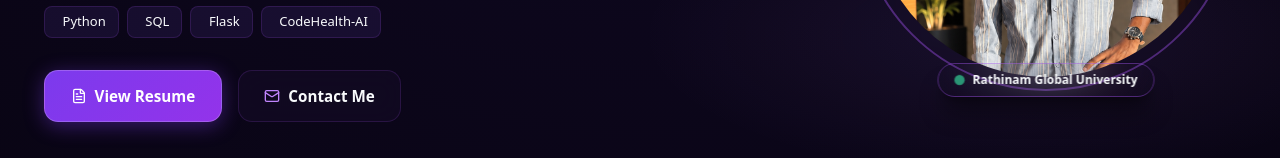
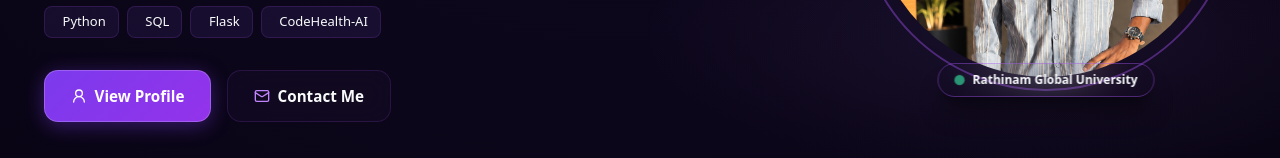
Before and after one commit to dravid-py/dravid-raja-portfolio, a Next.js app: page / in a window 1280 px wide. Shown: the part 445-603 px from the top of the page. Built offline with nearby package versions, Linux system fonts and the light colour scheme.

Commit message:
Change hero resume action to view online profile

```diff
--- a/src/components/hero/Hero.tsx
+++ b/src/components/hero/Hero.tsx
@@ -1,37 +1,25 @@
 import React from "react";
 import Image from "next/image";
-import { FileText, Mail, Sparkles, ArrowDown } from "lucide-react";
+import { UserRound, Mail, Sparkles, ArrowDown } from "lucide-react";
 import { personalData } from "@/data/personal";
 import { Container } from "@/ui/Container";
 
 export function Hero() {
   return (
     <section id="hero" className="relative min-h-[92vh] flex items-center pt-28 pb-16 overflow-hidden">
-      {/* Ambient background glows */}
       <div className="absolute top-1/4 left-10 w-96 h-96 bg-purple-600/15 rounded-full blur-3xl pointer-events-none -z-10 pulse-ambient" />
       <div className="absolute bottom-10 right-10 w-96 h-96 bg-indigo-600/10 rounded-full blur-3xl pointer-events-none -z-10 pulse-ambient" />
-
       <Container>
         <div className="grid grid-cols-1 lg:grid-cols-12 gap-12 lg:gap-8 items-center">
-          {/* Left Column: Information */}
           <div className="lg:col-span-7 flex flex-col items-start gap-6 text-left">
-            {/* Small Degree Track Label */}
             <div className="inline-flex items-center gap-2 px-3.5 py-1.5 rounded-full bg-purple-500/10 border border-purple-500/25 text-xs font-semibold text-[var(--text-accent)] uppercase tracking-wider">
               <Sparkles className="w-3.5 h-3.5 text-purple-400" />
               <span>{personalData.degreeTrack}</span>
             </div>
-
-            {/* Main Headline - MUST STAY ON ONE LINE ON DESKTOP */}
             <div className="w-full">
-              <h1 className="hero-title gradient-text brand-name">
-                {personalData.name}
-              </h1>
-              <p className="mt-2 text-xl sm:text-2xl font-bold text-[var(--text-accent)]">
-                {personalData.role}
-              </p>
+              <h1 className="hero-title gradient-text brand-name">{personalData.name}</h1>
+              <p className="mt-2 text-xl sm:text-2xl font-bold text-[var(--text-accent)]">{personalData.role}</p>
             </div>
-
-            {/* Short Introduction */}
             <div className="flex flex-col gap-2 max-w-xl">
               <p className="text-base sm:text-lg text-[var(--text-secondary)] leading-relaxed">
                 Currently pursuing MSc Artificial Intelligence & Data Science at Rathinam Global University, Coimbatore. BCA graduate from The American College, Madurai.
@@ -40,75 +28,41 @@ export function Hero() {
                 <span className="text-[var(--text-primary)] font-semibold">Technical focus:</span> Python, HTML, CSS, Flask, SQL, Git, GitHub, Visual Studio Code.
               </p>
             </div>
-
-            {/* Tech Tags */}
             <div className="flex flex-wrap gap-2 pt-1">
               {personalData.tags.map((tag) => (
                 <span key={tag} className="tag-chip">
-                  <span className="w-1.5 h-1.5 rounded-full bg-[var(--accent-purple)]" />
-                  {tag}
+                  <span className="w-1.5 h-1.5 rounded-full bg-[var(--accent-purple)]" />{tag}
                 </span>
               ))}
             </div>
-
-            {/* CTAs */}
             <div className="flex flex-wrap items-center gap-4 pt-2">
-              <a
-                href={personalData.resumeUrl}
-                target="_blank"
-                rel="noopener noreferrer"
-                className="btn-primary"
-              >
-                <FileText className="w-4 h-4" />
-                <span>View Resume</span>
+              <a href="#resume" className="btn-primary">
+                <UserRound className="w-4 h-4" /><span>View Profile</span>
               </a>
               <a href="#contact" className="btn-secondary">
-                <Mail className="w-4 h-4 text-purple-400" />
-                <span>Contact Me</span>
+                <Mail className="w-4 h-4 text-purple-400" /><span>Contact Me</span>
               </a>
             </div>
           </div>
 
-          {/* Right Column: Circular Purple Profile Image */}
           <div className="lg:col-span-5 flex justify-center lg:justify-end">
             <div className="relative group">
-              {/* Outer decorative ambient glow */}
               <div className="absolute -inset-4 bg-gradient-to-tr from-purple-600/50 via-violet-500/40 to-indigo-600/50 rounded-full blur-2xl opacity-75 group-hover:opacity-100 transition-opacity duration-700 pointer-events-none" />
-
-              {/* Circular purple glass frame */}
               <div className="relative p-3 rounded-full bg-gradient-to-b from-purple-500/30 via-purple-900/20 to-indigo-900/40 backdrop-blur-xl border-2 border-purple-500/40 shadow-[0_12px_45px_rgba(139,92,246,0.35)] transition-all duration-500 group-hover:border-purple-400/60 group-hover:shadow-[0_16px_55px_rgba(168,85,247,0.5)]">
                 <div className="relative w-64 h-64 sm:w-76 sm:h-76 md:w-88 md:h-88 rounded-full overflow-hidden bg-gradient-to-b from-purple-950/60 to-[#080412]">
-                  <Image
-                    src="/images/profile.png"
-                    alt={personalData.fullName}
-                    fill
-                    sizes="(max-width: 768px) 280px, 360px"
-                    priority
-                    className="object-cover object-top transition-transform duration-700 ease-out group-hover:scale-105"
-                  />
-                  {/* Subtle ambient lighting vignette */}
+                  <Image src="/images/profile.png" alt={personalData.fullName} fill sizes="(max-width: 768px) 280px, 360px" priority className="object-cover object-top transition-transform duration-700 ease-out group-hover:scale-105" />
                   <div className="absolute inset-0 bg-gradient-to-t from-[#080412]/50 via-transparent to-purple-500/10 pointer-events-none" />
                 </div>
-
-                {/* Floating Status Pill */}
                 <div className="absolute -bottom-2 left-1/2 -translate-x-1/2 px-4 py-2 rounded-full bg-[var(--surface-glass)]/95 backdrop-blur-xl border border-purple-500/40 shadow-xl flex items-center gap-2 whitespace-nowrap">
                   <span className="w-2.5 h-2.5 rounded-full bg-emerald-400 animate-pulse shadow-[0_0_8px_#34d399]" />
-                  <span className="text-xs font-bold text-[var(--text-primary)]">
-                    Rathinam Global University
-                  </span>
+                  <span className="text-xs font-bold text-[var(--text-primary)]">Rathinam Global University</span>
                 </div>
               </div>
             </div>
           </div>
         </div>
-
-        {/* Scroll Indicator */}
         <div className="hidden md:flex justify-center mt-12">
-          <a
-            href="#about"
-            aria-label="Scroll to About section"
-            className="p-2 rounded-full border border-[var(--border-subtle)] text-[var(--text-muted)] hover:text-[var(--text-primary)] hover:border-[var(--border-glow)] transition-all animate-bounce"
-          >
+          <a href="#about" aria-label="Scroll to About section" className="p-2 rounded-full border border-[var(--border-subtle)] text-[var(--text-muted)] hover:text-[var(--text-primary)] hover:border-[var(--border-glow)] transition-all animate-bounce">
             <ArrowDown className="w-4 h-4" />
           </a>
         </div>
```
